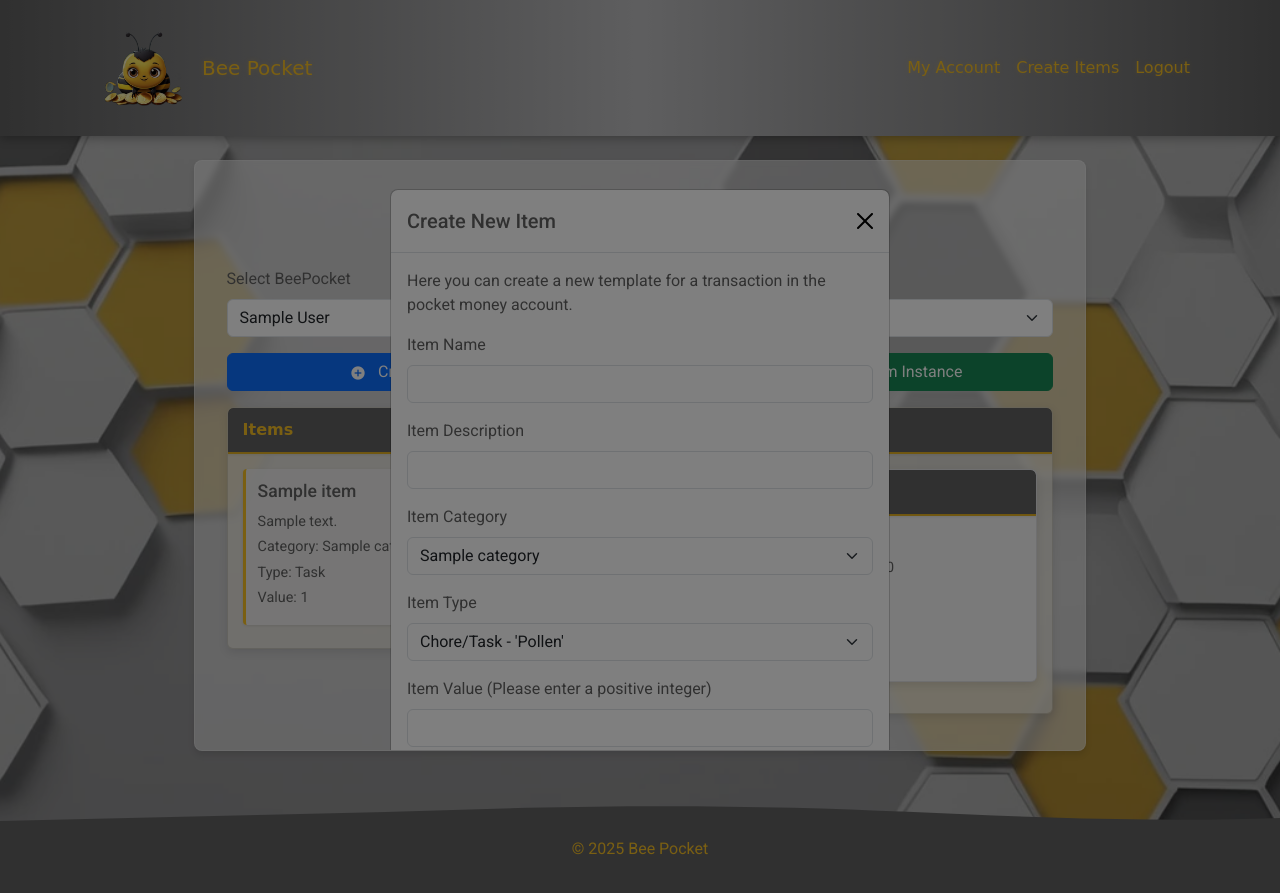
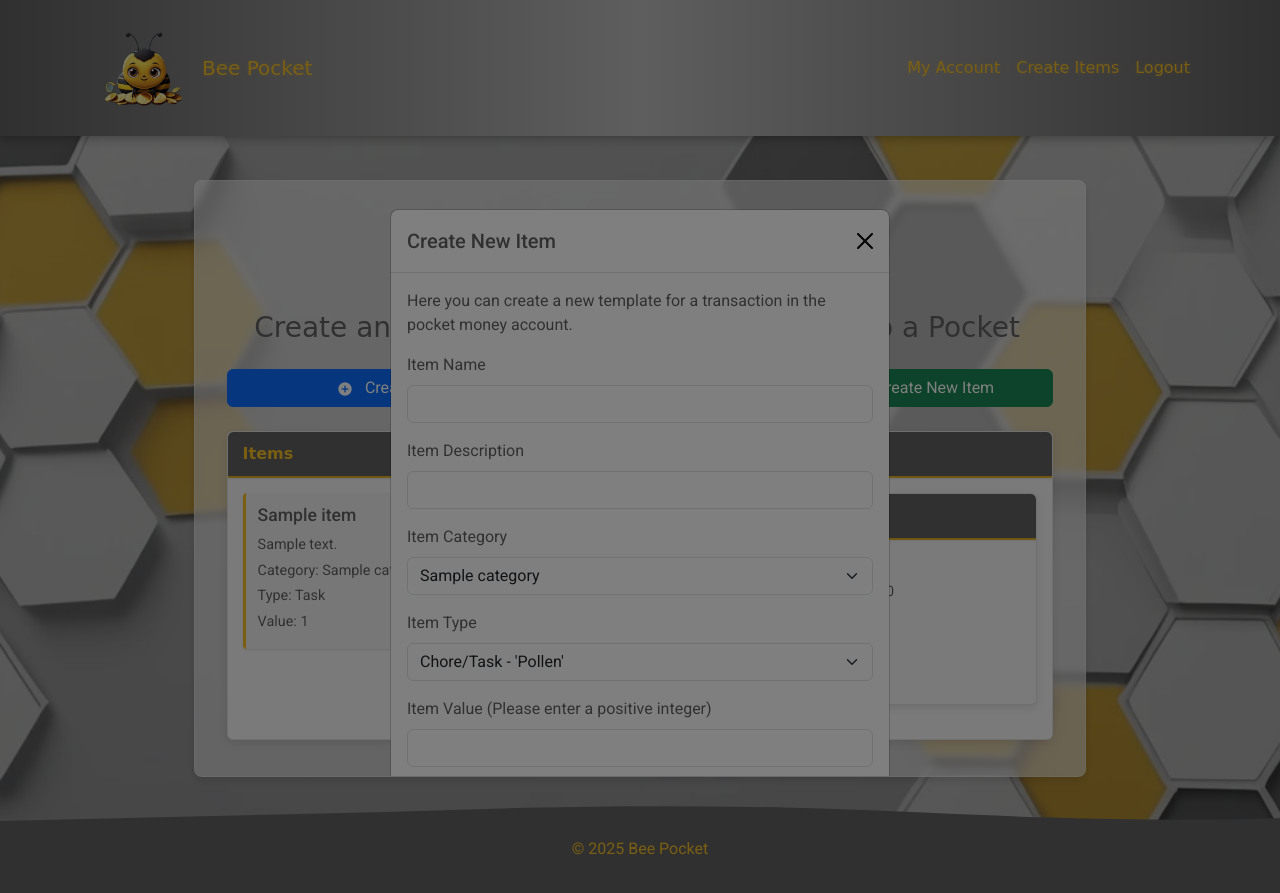
Before and after one commit to joe-aswonvos/bee_pocket, a Django app: page /create/ in a window 1280 px wide, after a click that opens the changed part. Run offline with Django 5.2, Linux system fonts and the light colour scheme; a user stored in the database is signed in; tables that the repository leaves empty hold one stand-in row (values such as "Sample post"); some web fonts are replaced.

Commit message:
Refactor item and category management: update category model, remove item expiration field, and enhance item creation form with category formset

```diff
--- a/create_app/templates/create.html
+++ b/create_app/templates/create.html
@@ -1,30 +1,25 @@
 {% extends "base.html" %}
+{% load static %}
+{% load custom_filters %}
 
 {% block title %}Create Item{% endblock %}
 
 {% block content %}
-<div class="container">
+<div class="container flex-grow-1 d-flex flex-column">
     <h2 class="text-center my-4">Create Item</h2>
 
-    <div class="mb-3">
-        <label for="beepocket_select" class="form-label">Select BeePocket</label>
-        <select class="form-select" id="beepocket_select" name="beepocket_select" onchange="showItemInstances(this.value)">
-            <option value="">Select BeePocket</option>
-            {% for beepocket in beepockets %}
-                <option value="{{ beepocket.id }}" {% if default_beepocket and default_beepocket.id == beepocket.id %}selected{% endif %}>{{ beepocket.beepocket_name }}</option>
-            {% endfor %}
-        </select>
-    </div>
+        <div class="row flex-grow-1">
 
-    <div class="row">
         <!-- Items Column -->
-        <div class="col-md-6">
-            <div class="d-flex justify-content-between mb-3">
-                <button class="btn btn-primary w-100 me-2" data-bs-toggle="modal" data-bs-target="#createItemModal">
-                    <span class="material-icons me-2">add_circle</span> Create New Item
-                  </button>
+
+        <div class="col-md-6 d-flex flex-column">
+            <div class="d-flex flex-column mb-3">
+                <h3 class="text-center my-4">Create an Item Template</h3>
+                <button class="btn btn-primary w-100 mb-2" data-bs-toggle="modal" data-bs-target="#createItemModal">
+                    <span class="material-icons me-2">add_circle</span> Create New Template
+                </button>
             </div>
-            <div class="card mb-3 myscrollable" style="max-height: 400px; overflow-y: auto;">
+            <div class="card mb-3 flex-grow-1">
                 <div class="card-header">
                     Items
                 </div>
@@ -53,13 +48,27 @@
         </div>
 
         <!-- Item Instances Column -->
-        <div class="col-md-6">
-            <div class="d-flex justify-content-between mb-3">
-                <button class="btn btn-success w-100 ms-2" data-bs-toggle="modal" data-bs-target="#createItemInstanceModal">
-                    <span class="material-icons me-2">add_circle</span> Create New Item Instance
-                </button>
+        <div class="col-md-6 d-flex flex-column">
+            <div class="mb-3">
+                <h3 class="text-center my-4">Add an Item to a Pocket</h3>
+                <div class="row g-2 mb-2">
+                    <div class="col-12 col-lg-4">
+                        <label for="beepocket_select" class="form-label visually-hidden">Select BeePocket</label>
+                        <select class="form-select" id="beepocket_select" name="beepocket_select">
+                            <option value="">Select BeePocket</option>
+                            {% for beepocket in beepockets %}
+                            <option value="{{ beepocket.id }}" {% if default_beepocket and default_beepocket.id == beepocket.id %}selected{% endif %}>{{ beepocket.beepocket_name }}</option>
+                            {% endfor %}
+                        </select>
+                    </div>
+                    <div class="col-12 col-lg-8">
+                        <button class="btn btn-success w-100" data-bs-toggle="modal" data-bs-target="#createItemInstanceModal">
+                            <span class="material-icons me-2">add_circle</span> Create New Item
+                    </div>
+                </div>
             </div>
-            <div class="card mb-3 myscrollable" style="max-height: 400px; overflow-y: auto;">
+
+            <div class="card mb-3 flex-grow-1" style="max-height: 400px; overflow-y: auto;">
                 <div class="card-header">
                     Item Instances
                 </div>
@@ -101,7 +110,9 @@
                             {% for category in categories %}
                                 <option value="{{ category.id }}">{{ category.category_name }}</option>
                             {% endfor %}
+                            <option value="new">Create New Category</option>
                         </select>
+                        <input type="text" class="form-control mt-2" id="new_category_name" name="new_category_name" placeholder="New Category Name" style="display: none;">
                     </div>
                     <div class="mb-3">
                         <label for="item_type" class="form-label">Item Type</label>
@@ -160,4 +171,41 @@
         </div>
     </div>
 </div>
+
+<!-- Inline Formset for Categories -->
+<div class="modal fade" id="createCategoryModal" tabindex="-1" aria-labelledby="createCategoryModalLabel" aria-hidden="true">
+    <div class="modal-dialog">
+        <div class="modal-content">
+            <div class="modal-header">
+                <h5 class="modal-title" id="createCategoryModalLabel">Create New Category</h5>
+                <button type="button" class="btn-close" data-bs-dismiss="modal" aria-label="Close"></button>
+            </div>
+            <div class="modal-body">
+                <form method="post" action="{% url 'create_item' %}">
+                    {% csrf_token %}
+                    {{ formset.management_form }}
+                    {% for form in formset %}
+                        <div class="mb-3">
+                            {{ form.category_name.label_tag }}
+                            {{ form.category_name }}
+                        </div>
+                    {% endfor %}
+                    <button type="submit" class="btn btn-primary">Save Categories</button>
+                </form>
+            </div>
+        </div>
+    </div>
+</div>
+
+<script>
+document.getElementById('item_category').addEventListener('change', function() {
+    var newCategoryInput = document.getElementById('new_category_name');
+    if (this.value === 'new') {
+        newCategoryInput.style.display = 'block';
+    } else {
+        newCategoryInput.style.display = 'none';
+    }
+});
+</script>
+
 {% endblock %}
--- a/create_app/templates/edit_item.html
+++ b/create_app/templates/edit_item.html
@@ -36,10 +36,6 @@
             <label for="item_value" class="form-label">Item Value</label>
             <input type="number" class="form-control" id="item_value" name="item_value" value="{{ item.item_value }}" required>
         </div>
-        <div class="mb-3">
-            <label for="expireon" class="form-label">Expire On</label>
-            <input type="datetime-local" class="form-control" id="expireon" name="expireon" value="{{ item.expireon|date:'Y-m-d\TH:i' }}" required>
-        </div>
         <button type="submit" class="btn btn-primary">Save Changes</button>
     </form>
 </div>
--- a/create_app/views.py
+++ b/create_app/views.py
@@ -2,8 +2,10 @@ from django.shortcuts import render, redirect, get_object_or_404
 from django.http import JsonResponse
 from django.contrib.auth.decorators import login_required
 from django.utils import timezone
+from django.forms import modelformset_factory
 from datetime import timedelta
 from admin_app.models import User, BeePocket, UserPermission, Account
+from pocket_app.forms import ItemForm, CategoryFormSet
 from pocket_app.models import Item, Category, ItemInstance
 
 @login_required
@@ -31,13 +33,27 @@ def create_item(request):
     items = Item.objects.filter(createdby=user)
     categories = Category.objects.all()
 
+    CategoryFormSet = modelformset_factory(Category, fields=('category_name',), extra=1)
+    formset = CategoryFormSet(queryset=Category.objects.none())
+
     if request.method == 'POST':
         item_name = request.POST['item_name']
         item_description = request.POST['item_description']
         item_category_id = request.POST['item_category']
         item_type = request.POST['item_type']
         item_value = request.POST['item_value']
-        item_category = get_object_or_404(Category, id=item_category_id)
+
+        formset = CategoryFormSet(request.POST)
+
+        if formset.is_valid():
+            formset.save()
+
+        if item_category_id == 'new':
+            new_category_name = request.POST['new_category_name']
+            item_category, created = Category.objects.get_or_create(category_name=new_category_name)
+        else:
+            item_category = get_object_or_404(Category, id=item_category_id)
+
         Item.objects.create(
             item_name=item_name,
             item_description=item_description,
@@ -54,6 +70,7 @@ def create_item(request):
         'beepockets': beepockets,
         'default_beepocket': default_beepocket,
         'account_id': account_id,
+        'formset': formset,
     }
     return render(request, 'create.html', context)
 
--- a/static/css/style.css
+++ b/static/css/style.css
@@ -30,8 +30,8 @@
    --z-content: 1;
    --z-header: 10;
    --z-footer: 10;
-   --z-modal-backdrop: 1040;
-   --z-modal: 1050;
+   --z-modal-backdrop: -1;
+   --z-modal: 1060;
  }
 
  /* ====================================
@@ -59,7 +59,7 @@
    height: 100%;
    background-image: url("../images/background_img.webp");
    background-position: center;
-   background-attachment: fixed; /* Cross-browser issue: May not work on iOS */
+   background-attachment: fixed;
    background-repeat: no-repeat;
    background-size: cover;
    z-index: var(--z-background);
@@ -88,13 +88,14 @@
   * 3. LAYOUT AND CONTAINERS
   * ==================================== */
  /* Main content container with backdrop blur */
+
  .content-container {
    background-color: rgba(var(--contrast-color-rgb), 0.6);
    border-radius: 8px;
    padding: 20px;
    margin: 20px auto;
    box-shadow: 0 4px 6px rgba(0, 0, 0, 0.1);
-   max-width: 90%;
+   max-width: 95%;
    backdrop-filter: blur(3px); /* Cross-browser issue: Not supported in Firefox without flag */
    -webkit-backdrop-filter: blur(3px); /* Vendor prefix for Safari support */
    border: 1px solid rgba(255, 255, 255, 0.2);
@@ -276,26 +277,25 @@
   * ==================================== */
  /* Fixed z-index for modals to appear above overlays */
  .modal-backdrop {
-   z-index: var(--z-modal-backdrop) !important;
-   pointer-events: none; /* Allows clicks to pass through */
+   z-index: var(--z-modal-backdrop);
+   pointer-events: none;
  }
 
  .modal {
-   z-index: var(--z-modal) !important;
+   z-index: var(--z-modal);
  }
 
  .modal-dialog {
-   z-index: calc(var(--z-modal) + 1) !important;
-   pointer-events: auto !important;
+   z-index: var(--z-modal);
+   pointer-events: auto;
  }
 
  .modal-content {
-   z-index: calc(var(--z-modal) + 2) !important;
+   z-index: var(--z-modal);
    background-color: white;
    pointer-events: auto;
  }
 
- /* Ensure all modal children are interactive */
  .modal-content * {
    pointer-events: auto;
    opacity: 1;
--- a/static/js/script.js
+++ b/static/js/script.js
@@ -1,10 +1,11 @@
 document.addEventListener("DOMContentLoaded", function () {
+
   // Ensure modals have proper z-index when opened
   const modalElements = document.querySelectorAll(".modal");
   modalElements.forEach((modal) => {
     modal.addEventListener("show.bs.modal", function () {
       // Set modal to higher z-index immediately
-      modal.style.zIndex = "20";
+      modal.style.zIndex = "1050";
 
       setTimeout(() => {
         // Configure backdrop properly
@@ -17,14 +18,14 @@ document.addEventListener("DOMContentLoaded", function () {
         const modalDialog = modal.querySelector(".modal-dialog");
         if (modalDialog) {
           modalDialog.style.pointerEvents = "auto";
-          modalDialog.style.zIndex = "1050";
+          modalDialog.style.zIndex = "1060";
         }
 
         const modalContent = modal.querySelector(".modal-content");
         if (modalContent) {
           modalContent.style.pointerEvents = "auto";
           modalContent.style.opacity = "1";
-          modalContent.style.zIndex = "1051";
+          modalContent.style.zIndex = "1060";
         }
 
         // Ensure all form elements within the modal are interactive
@@ -35,7 +36,7 @@ document.addEventListener("DOMContentLoaded", function () {
           el.style.pointerEvents = "auto";
           el.style.opacity = "1";
         });
-      }, 10);
+      }, 0);
     });
   });
 
--- a/templates/base.html
+++ b/templates/base.html
@@ -18,10 +18,11 @@
     <link rel="stylesheet" href="{% static 'css/style.css' %}" />
     <link href="https://fonts.googleapis.com/icon?family=Material+Icons" rel="stylesheet">
   </head>
-  <body class="pb-5">
+  <body class="d-flex flex-column min-vh-100">
     <header class="text-center">
       <nav class="navbar navbar-expand-lg navbar-dark">
         <div class="container">
+
 <!-- Desktop version -->
 <img src="{% static 'images/BeeIcon.webp' %}"
      alt="Bee Pocket"
@@ -82,13 +83,13 @@
       </nav>
     </header>
 
-    <main class="container my-4 flex-grow-1">
-      <div class="content-container">
+    <main class="container my-4 d-flex flex-grow-1">
+      <div class="content-container container flex-grow-1 d-flex flex-column">
         {% block content %}{% endblock %}
       </div>
     </main>
 
-    <footer class="fixed-bottom text-center py-3">
+    <footer class="text-center py-3 mt-auto">
       <p>&copy; 2025 Bee Pocket</p>
     </footer>
     <script
```
Also changed, not shown: pocket_app/forms.py (added, +20 -0 lines), pocket_app/models.py (+5 -3 lines), admin_app/migrations/0001_initial.py, pocket_app/migrations/0001_initial.py, pocket_app/migrations/0002_alter_category_category_name.py (added), pocket_app/migrations/0002_remove_item_expireon_iteminstance_expireon.py (deleted), 2 other files.
